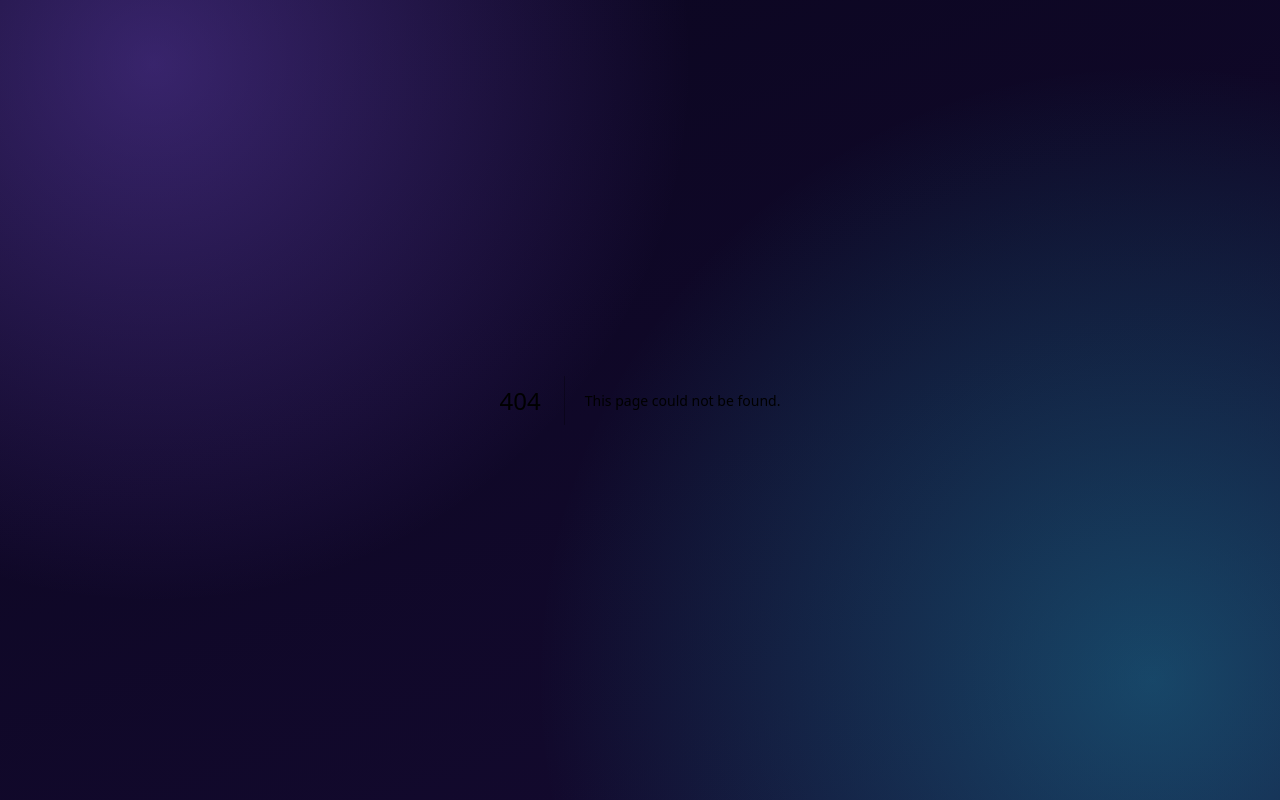
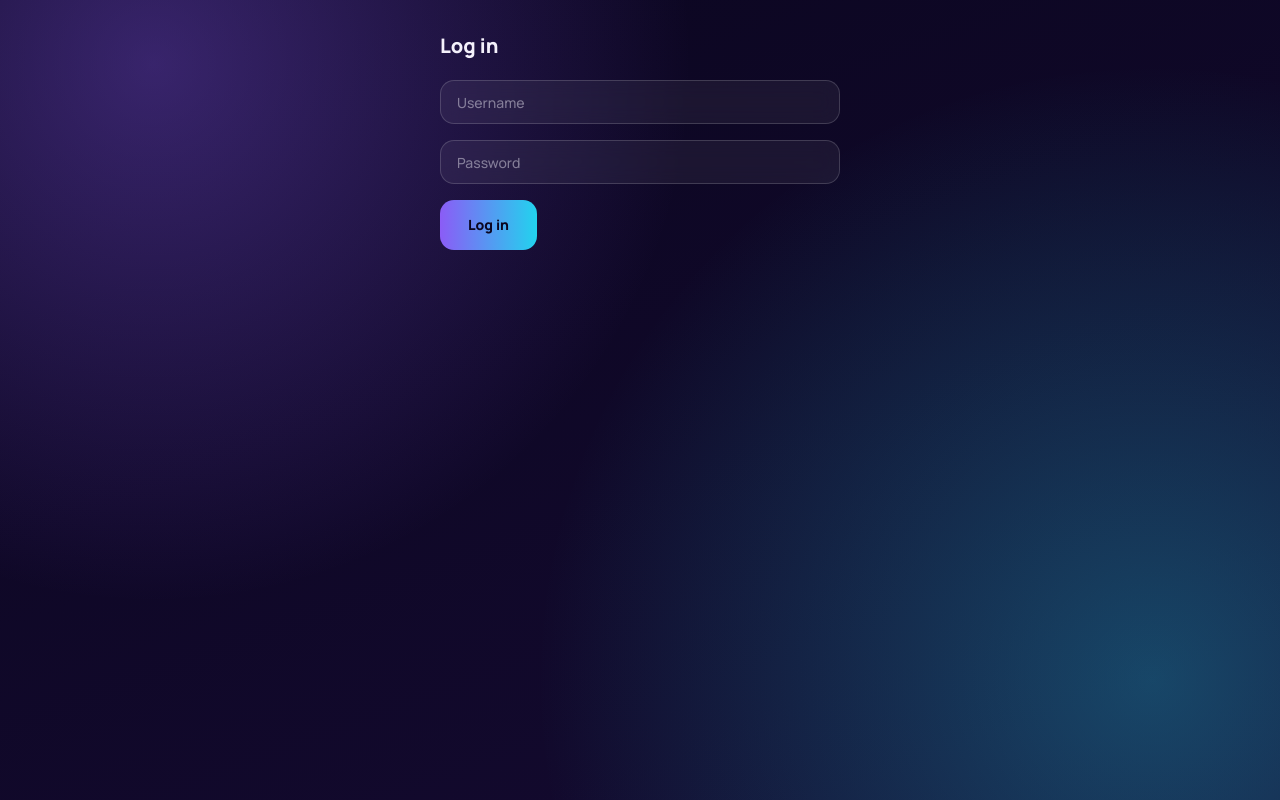
Before and after one commit to jianhong1998/game-token-wallet-v2, a Next.js app in the folder apps/frontend/: page /login in a window 1280 px wide. Before the commit this address had no page. Built offline with nearby package versions, Linux system fonts and the light colour scheme.

Commit message:
feat(frontend): add login page

```diff
--- /dev/null
+++ b/apps/frontend/src/app/(auth)/login/page.tsx
@@ -0,0 +1,59 @@
+"use client";
+
+import { useState, useTransition, type FormEvent } from "react";
+import { useRouter } from "next/navigation";
+import { loginUser } from "@/server/actions/auth";
+import { Button } from "@/components/ui/button";
+import { Input } from "@/components/ui/input";
+import { Alert } from "@/components/ui/alert";
+
+export default function LoginPage() {
+  const router = useRouter();
+  const [username, setUsername] = useState("");
+  const [password, setPassword] = useState("");
+  const [error, setError] = useState<string | null>(null);
+  const [isPending, startTransition] = useTransition();
+
+  function handleSubmit(event: FormEvent) {
+    event.preventDefault();
+    setError(null);
+    startTransition(async () => {
+      try {
+        await loginUser({ username, password });
+        router.push("/home");
+      } catch (err) {
+        setError(err instanceof Error ? err.message : "Unknown error");
+      }
+    });
+  }
+
+  return (
+    <main className="py-8 flex flex-col gap-5">
+      <h1 className="text-xl font-extrabold text-text-primary">Log in</h1>
+      <form onSubmit={handleSubmit} className="flex flex-col gap-4">
+        <Input
+          type="text"
+          placeholder="Username"
+          value={username}
+          onChange={(event) => setUsername(event.target.value)}
+          required
+        />
+        <Input
+          type="password"
+          placeholder="Password"
+          value={password}
+          onChange={(event) => setPassword(event.target.value)}
+          required
+        />
+        <Button type="submit" variant="primary" isLoading={isPending}>
+          Log in
+        </Button>
+      </form>
+      {error && (
+        <Alert data-testid="login-error" variant="error" className="break-all">
+          {error}
+        </Alert>
+      )}
+    </main>
+  );
+}
```
Also changed, not shown: 1 other file (tests, documents, lock files or other folders).
